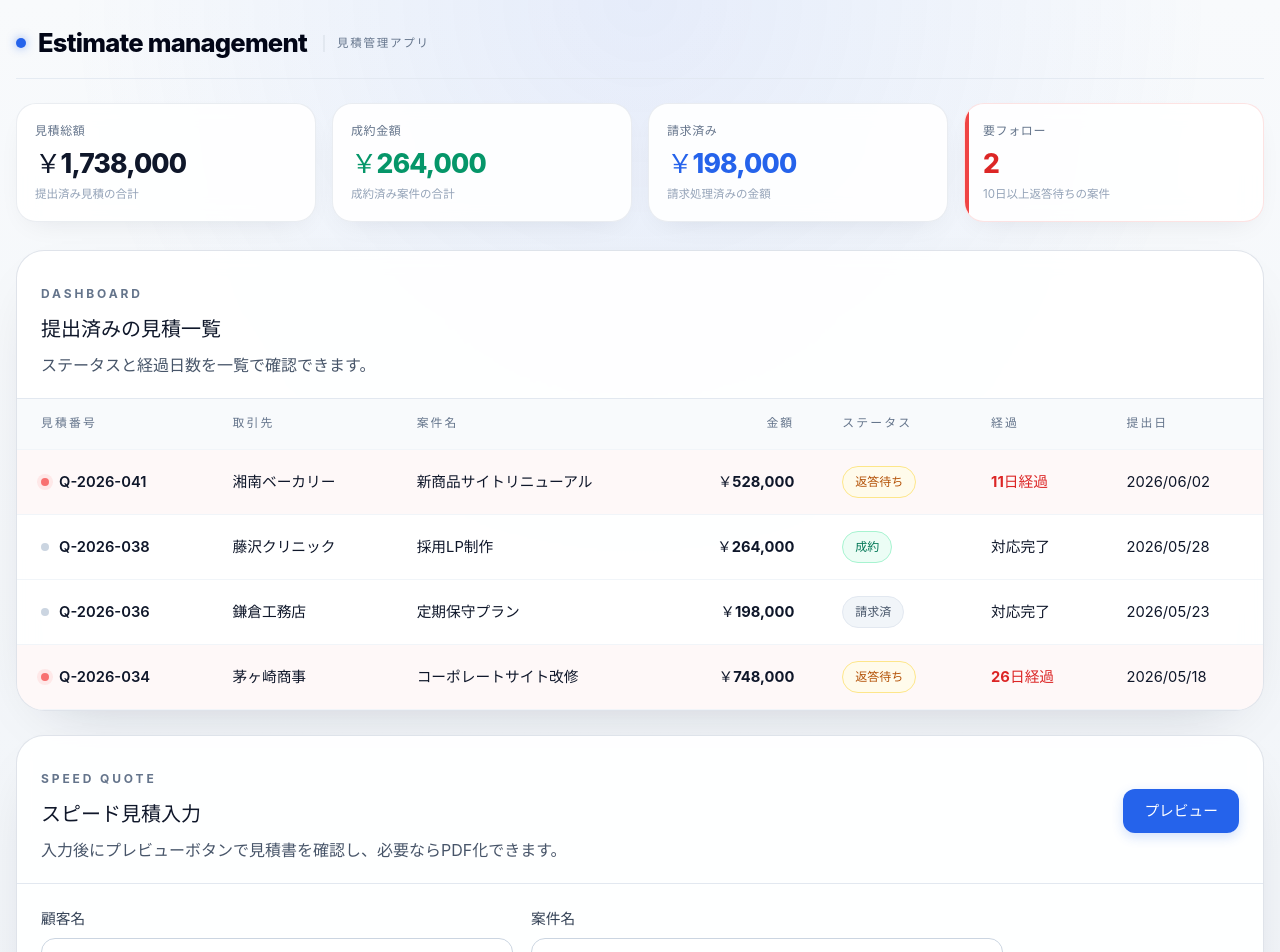
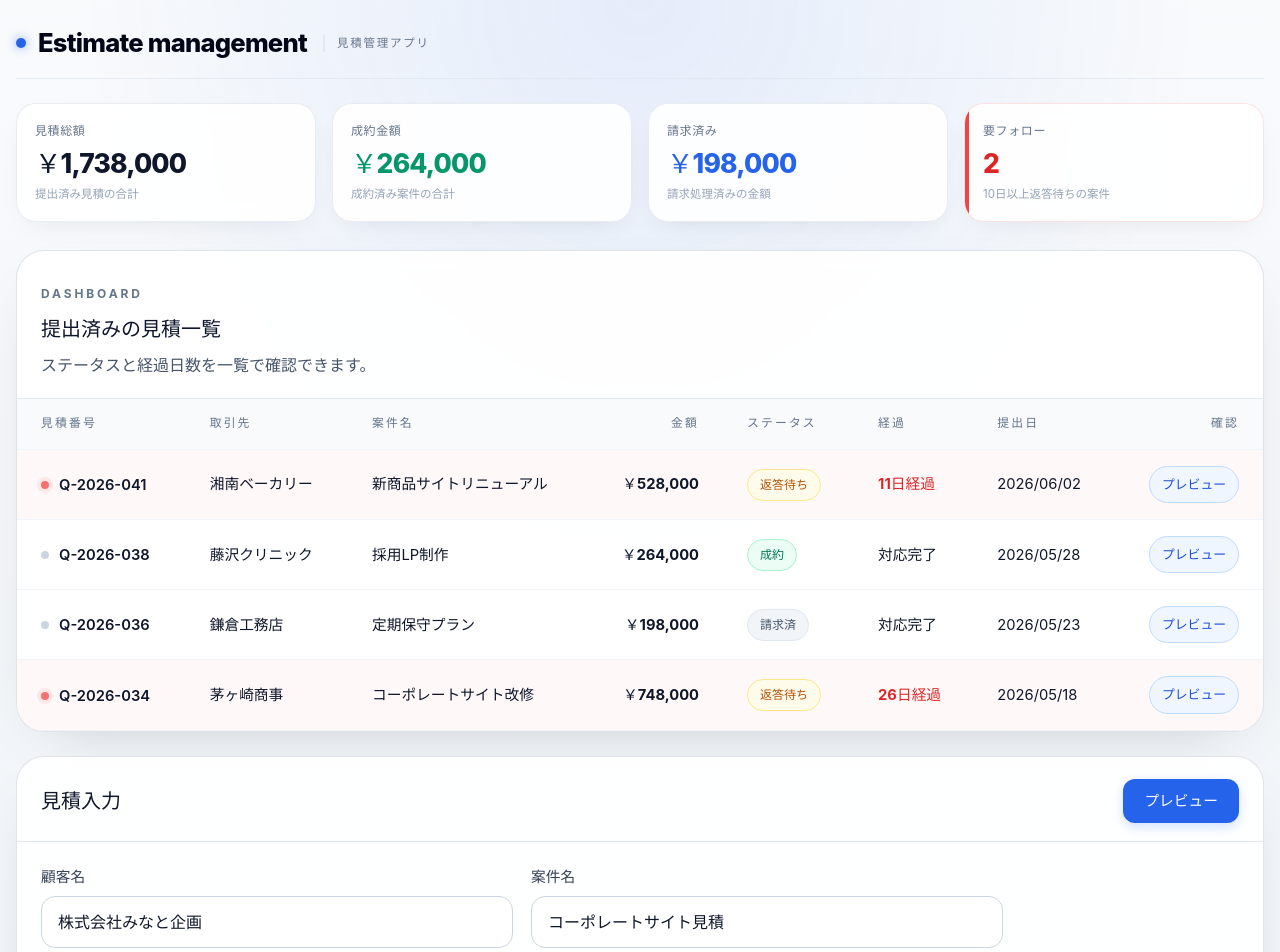
Before and after one commit to HiroyWorks/shonan-dx-app, a React (Vite) app: page / in a window 1280 px wide. Shown: the top 952 px of the page. Built offline with nearby package versions, Linux system fonts and the light colour scheme.

Commit message:
Add history quote previews

```diff
--- a/src/App.css
+++ b/src/App.css
@@ -213,7 +213,7 @@
 .data-table {
   width: 100%;
   border-collapse: collapse;
-  min-width: 840px;
+  min-width: 980px;
 }
 
 .data-table thead {
@@ -1311,3 +1311,30 @@
     padding: 0 !important;
   }
 }
+
+.quote-history-table {
+  min-width: 1080px;
+}
+
+.btn-table-preview {
+  border: 1px solid #bfdbfe;
+  border-radius: 999px;
+  background: #eff6ff;
+  color: #1d4ed8;
+  cursor: pointer;
+  font-size: 0.8rem;
+  font-weight: 700;
+  padding: 8px 12px;
+  white-space: nowrap;
+  transition: background 0.2s ease, border-color 0.2s ease, transform 0.2s ease;
+}
+
+.btn-table-preview:hover {
+  background: #dbeafe;
+  border-color: #93c5fd;
+  transform: translateY(-1px);
+}
+
+.quote-panel .panel-head h2 {
+  margin-top: 0;
+}
--- a/src/App.tsx
+++ b/src/App.tsx
@@ -20,6 +20,12 @@ type LineItem = {
   unitPrice: number
 }
 
+type QuoteLineItem = {
+  itemId: string
+  quantity: number
+  unitPrice?: number
+}
+
 type Quote = {
   id: string
   quoteNo: string
@@ -29,6 +35,26 @@ type Quote = {
   status: QuoteStatus
   createdAt: string
   waitingDays: number
+  memo: string
+  lineItems: QuoteLineItem[]
+}
+
+type PreviewLineItem = {
+  id: string
+  name: string
+  category: string
+  unit: string
+  quantity: number
+  unitPrice: number
+}
+
+type PreviewQuote = {
+  quoteNo: string
+  issuedAt: string
+  client: string
+  project: string
+  memo: string
+  rows: PreviewLineItem[]
 }
 
 const ITEMS: Item[] = [
@@ -50,6 +76,11 @@ const QUOTES: Quote[] = [
     status: 'Pending',
     createdAt: '2026-06-02',
     waitingDays: 11,
+    memo: '商品撮影素材のご提供後、下層ページ構成を確定します。',
+    lineItems: [
+      { itemId: 'site', quantity: 2 },
+      { itemId: 'lp', quantity: 1 },
+    ],
   },
   {
     id: 'Q-2026-038',
@@ -60,6 +91,10 @@ const QUOTES: Quote[] = [
     status: 'Won',
     createdAt: '2026-05-28',
     waitingDays: 0,
+    memo: '公開後2週間の軽微な文言修正を含みます。',
+    lineItems: [
+      { itemId: 'lp', quantity: 2 },
+    ],
   },
   {
     id: 'Q-2026-036',
@@ -70,6 +105,11 @@ const QUOTES: Quote[] = [
     status: 'Invoiced',
     createdAt: '2026-05-23',
     waitingDays: 0,
+    memo: '月次レポートと軽微な更新作業を含む6か月分の保守費用です。',
+    lineItems: [
+      { itemId: 'maintenance', quantity: 6 },
+      { itemId: 'seo', quantity: 2 },
+    ],
   },
   {
     id: 'Q-2026-034',
@@ -80,6 +120,12 @@ const QUOTES: Quote[] = [
     status: 'Pending',
     createdAt: '2026-05-18',
     waitingDays: 26,
+    memo: '既存CMSの調査後、必要に応じて実装範囲を再調整します。',
+    lineItems: [
+      { itemId: 'site', quantity: 2 },
+      { itemId: 'photo', quantity: 1 },
+      { itemId: 'support', quantity: 20 },
+    ],
   },
 ]
 
@@ -104,11 +150,33 @@ const dateFormat = new Intl.DateTimeFormat('ja-JP', {
 const formatYen = (value: number) => yen.format(value)
 const formatDate = (value: string) => dateFormat.format(new Date(value))
 
+const findItem = (itemId: string) => ITEMS.find((item) => item.id === itemId) ?? ITEMS[0]
+const calcSubtotal = (rows: PreviewLineItem[]) => rows.reduce((sum, row) => sum + row.unitPrice * row.quantity, 0)
+
 let nextId = 1
 const newLineItem = (itemId: string = ITEMS[0].id): LineItem => {
-  const item = ITEMS.find((i) => i.id === itemId) ?? ITEMS[0]
+  const item = findItem(itemId)
   return { id: String(nextId++), itemId: item.id, quantity: 1, unitPrice: item.unitPrice }
 }
+
+const quoteToPreview = (quote: Quote): PreviewQuote => ({
+  quoteNo: quote.quoteNo,
+  issuedAt: formatDate(quote.createdAt),
+  client: quote.client,
+  project: quote.project,
+  memo: quote.memo,
+  rows: quote.lineItems.map((row, index) => {
+    const item = findItem(row.itemId)
+    return {
+      id: `${quote.id}-${index}`,
+      name: item.name,
+      category: item.category,
+      unit: item.unit,
+      quantity: row.quantity,
+      unitPrice: row.unitPrice ?? item.unitPrice,
+    }
+  }),
+})
 
 function StatusBadge({ status }: { status: QuoteStatus }) {
   const className: Record<QuoteStatus, string> = {
@@ -120,18 +188,71 @@ function StatusBadge({ status }: { status: QuoteStatus }) {
   return <span className={className[status]}>{statusLabels[status]}</span>
 }
 
+function QuotePreview({ preview }: { preview: PreviewQuote }) {
+  const previewSubtotal = calcSubtotal(preview.rows)
+  const previewTax = Math.round(previewSubtotal * 0.1)
+  const previewTotal = previewSubtotal + previewTax
+
+  return (
+    <div className="paper">
+      <div className="paper-header">
+        <div>
+          <p className="paper-kicker">Estimate</p>
+          <h3>見積書</h3>
+          <p className="paper-sub">No. {preview.quoteNo}</p>
+        </div>
+        <div className="paper-date"><span>発行日</span><strong>{preview.issuedAt}</strong></div>
+      </div>
+
+      <div className="paper-meta">
+        <div className="paper-box"><p className="paper-small">宛先</p><strong>{preview.client}</strong><span>{preview.project}</span></div>
+        <div className="paper-box"><p className="paper-small">差出人</p><strong>個人事業主</strong><span>神奈川県湘南エリア</span><span>Tel. 000-0000-0000</span></div>
+      </div>
+
+      <div className="paper-table-wrap">
+        <table className="paper-table">
+          <thead><tr><th>品目</th><th className="align-right">単価</th><th className="align-right">数量</th><th className="align-right">金額</th></tr></thead>
+          <tbody>
+            {preview.rows.map((row) => (
+              <tr key={row.id}>
+                <td>
+                  <strong>{row.name}</strong>
+                  <span>{row.category} / {row.unit}</span>
+                </td>
+                <td className="align-right">{formatYen(row.unitPrice)}</td>
+                <td className="align-right">{row.quantity}</td>
+                <td className="align-right amount">{formatYen(row.unitPrice * row.quantity)}</td>
+              </tr>
+            ))}
+          </tbody>
+        </table>
+      </div>
+
+      <div className="paper-bottom">
+        <div className="paper-note"><p className="paper-small">備考</p><p>{preview.memo}</p></div>
+        <div className="paper-totals">
+          <div><span>小計</span><strong>{formatYen(previewSubtotal)}</strong></div>
+          <div><span>消費税（10%）</span><strong>{formatYen(previewTax)}</strong></div>
+          <div className="total-line" />
+          <div className="grand-total"><span>合計</span><strong>{formatYen(previewTotal)}</strong></div>
+        </div>
+      </div>
+    </div>
+  )
+}
+
 function App() {
   const [clientName, setClientName] = useState('株式会社みなと企画')
   const [projectName, setProjectName] = useState('コーポレートサイト見積')
   const [memo, setMemo] = useState('見積有効期限は30日です。要件確定後に最終調整いたします。')
   const [lineItems, setLineItems] = useState<LineItem[]>([newLineItem()])
-  const [isPreviewOpen, setIsPreviewOpen] = useState(false)
+  const [previewQuote, setPreviewQuote] = useState<PreviewQuote | null>(null)
 
   useEffect(() => {
-    if (!isPreviewOpen) return
+    if (!previewQuote) return
 
     const handleKeyDown = (event: KeyboardEvent) => {
-      if (event.key === 'Escape') setIsPreviewOpen(false)
+      if (event.key === 'Escape') setPreviewQuote(null)
     }
 
     document.body.style.overflow = 'hidden'
@@ -141,14 +262,14 @@ function App() {
       document.body.style.overflow = ''
       window.removeEventListener('keydown', handleKeyDown)
     }
-  }, [isPreviewOpen])
+  }, [previewQuote])
 
   const handleLineItemChange = (id: string, field: keyof LineItem, value: string | number) => {
     setLineItems((prev) =>
       prev.map((row) => {
         if (row.id !== id) return row
         if (field === 'itemId') {
-          const item = ITEMS.find((i) => i.id === value) ?? ITEMS[0]
+          const item = findItem(String(value))
           return { ...row, itemId: item.id, unitPrice: item.unitPrice }
         }
         return { ...row, [field]: value }
@@ -164,62 +285,34 @@ function App() {
     setLineItems((prev) => (prev.length > 1 ? prev.filter((row) => row.id !== id) : prev))
   }
 
-  const subtotal = useMemo(
-    () => lineItems.reduce((sum, row) => sum + row.unitPrice * row.quantity, 0),
+  const draftRows = useMemo(
+    () => lineItems.map((row) => {
+      const item = findItem(row.itemId)
+      return {
+        id: row.id,
+        name: item.name,
+        category: item.category,
+        unit: item.unit,
+        quantity: row.quantity,
+        unitPrice: row.unitPrice,
+      }
+    }),
     [lineItems],
   )
+  const subtotal = useMemo(() => calcSubtotal(draftRows), [draftRows])
   const tax = Math.round(subtotal * 0.1)
   const total = subtotal + tax
 
-  const quotePreview = (
-    <div className="paper">
-      <div className="paper-header">
-        <div>
-          <p className="paper-kicker">Estimate</p>
-          <h3>見積書</h3>
-          <p className="paper-sub">No. Q-2026-045</p>
-        </div>
-        <div className="paper-date"><span>発行日</span><strong>2026/06/25</strong></div>
-      </div>
-
-      <div className="paper-meta">
-        <div className="paper-box"><p className="paper-small">宛先</p><strong>{clientName}</strong><span>{projectName}</span></div>
-        <div className="paper-box"><p className="paper-small">差出人</p><strong>個人事業主</strong><span>神奈川県湘南エリア</span><span>Tel. 000-0000-0000</span></div>
-      </div>
-
-      <div className="paper-table-wrap">
-        <table className="paper-table">
-          <thead><tr><th>品目</th><th className="align-right">単価</th><th className="align-right">数量</th><th className="align-right">金額</th></tr></thead>
-          <tbody>
-            {lineItems.map((row) => {
-              const item = ITEMS.find((i) => i.id === row.itemId) ?? ITEMS[0]
-              return (
-                <tr key={row.id}>
-                  <td>
-                    <strong>{item.name}</strong>
-                    <span>{item.category} / {item.unit}</span>
-                  </td>
-                  <td className="align-right">{formatYen(row.unitPrice)}</td>
-                  <td className="align-right">{row.quantity}</td>
-                  <td className="align-right amount">{formatYen(row.unitPrice * row.quantity)}</td>
-                </tr>
-              )
-            })}
-          </tbody>
-        </table>
-      </div>
-
-      <div className="paper-bottom">
-        <div className="paper-note"><p className="paper-small">備考</p><p>{memo}</p></div>
-        <div className="paper-totals">
-          <div><span>小計</span><strong>{formatYen(subtotal)}</strong></div>
-          <div><span>消費税（10%）</span><strong>{formatYen(tax)}</strong></div>
-          <div className="total-line" />
-          <div className="grand-total"><span>合計</span><strong>{formatYen(total)}</strong></div>
-        </div>
-      </div>
-    </div>
-  )
+  const openDraftPreview = () => {
+    setPreviewQuote({
+      quoteNo: 'Q-2026-045',
+      issuedAt: '2026/06/25',
+      client: clientName,
+      project: projectName,
+      memo,
+      rows: draftRows,
+    })
+  }
 
   return (
     <div className="app-shell">
@@ -268,7 +361,7 @@ function App() {
             </div>
 
             <div className="table-wrap">
-              <table className="data-table">
+              <table className="data-table quote-history-table">
                 <thead>
                   <tr>
                     <th>見積番号</th>
@@ -278,6 +371,7 @@ function App() {
                     <th>ステータス</th>
                     <th>経過</th>
                     <th>提出日</th>
+                    <th className="align-right">確認</th>
                   </tr>
                 </thead>
                 <tbody>
@@ -300,6 +394,11 @@ function App() {
                           {quote.status === 'Pending' ? `${quote.waitingDays}日経過` : '対応完了'}
                         </td>
                         <td>{formatDate(quote.createdAt)}</td>
+                        <td className="align-right">
+                          <button className="btn-table-preview" onClick={() => setPreviewQuote(quoteToPreview(quote))}>
+                            プレビュー
+                          </button>
+                        </td>
                       </tr>
                     )
                   })}
@@ -311,11 +410,9 @@ function App() {
           <section className="panel quote-panel">
             <div className="panel-head panel-head-actions">
               <div>
-                <p className="section-kicker">Speed Quote</p>
-                <h2>スピード見積入力</h2>
-                <p className="section-copy">入力後にプレビューボタンで見積書を確認し、必要ならPDF化できます。</p>
+                <h2>見積入力</h2>
               </div>
-              <button className="btn-primary" onClick={() => setIsPreviewOpen(true)}>
+              <button className="btn-primary" onClick={openDraftPreview}>
                 プレビュー
               </button>
             </div>
@@ -350,7 +447,7 @@ function App() {
                       </thead>
                       <tbody>
                         {lineItems.map((row) => {
-                          const item = ITEMS.find((i) => i.id === row.itemId) ?? ITEMS[0]
+                          const item = findItem(row.itemId)
                           const rowTotal = row.unitPrice * row.quantity
                           return (
                             <tr key={row.id}>
@@ -428,7 +525,7 @@ function App() {
                   <div className="summary-row"><span>消費税（10%）</span><strong>{formatYen(tax)}</strong></div>
                   <div className="summary-divider" />
                   <div className="summary-total"><span>合計</span><strong>{formatYen(total)}</strong></div>
-                  <button className="btn-preview-on-card" onClick={() => setIsPreviewOpen(true)}>
+                  <button className="btn-preview-on-card" onClick={openDraftPreview}>
                     見積書を確認
                   </button>
                 </div>
@@ -438,8 +535,8 @@ function App() {
         </main>
       </div>
 
-      {isPreviewOpen && (
-        <div className="modal-overlay" onMouseDown={() => setIsPreviewOpen(false)}>
+      {previewQuote && (
+        <div className="modal-overlay" onMouseDown={() => setPreviewQuote(null)}>
           <div className="modal-window" role="dialog" aria-modal="true" aria-label="見積プレビュー" onMouseDown={(e) => e.stopPropagation()}>
             <div className="modal-bar">
               <div>
@@ -450,13 +547,13 @@ function App() {
                 <button className="btn-secondary" onClick={() => window.print()}>
                   PDF化 / 印刷
                 </button>
-                <button className="btn-secondary" onClick={() => setIsPreviewOpen(false)}>
+                <button className="btn-secondary" onClick={() => setPreviewQuote(null)}>
                   閉じる
                 </button>
               </div>
             </div>
             <div className="paper-shell modal-paper-shell">
-              {quotePreview}
+              <QuotePreview preview={previewQuote} />
             </div>
           </div>
         </div>
```
